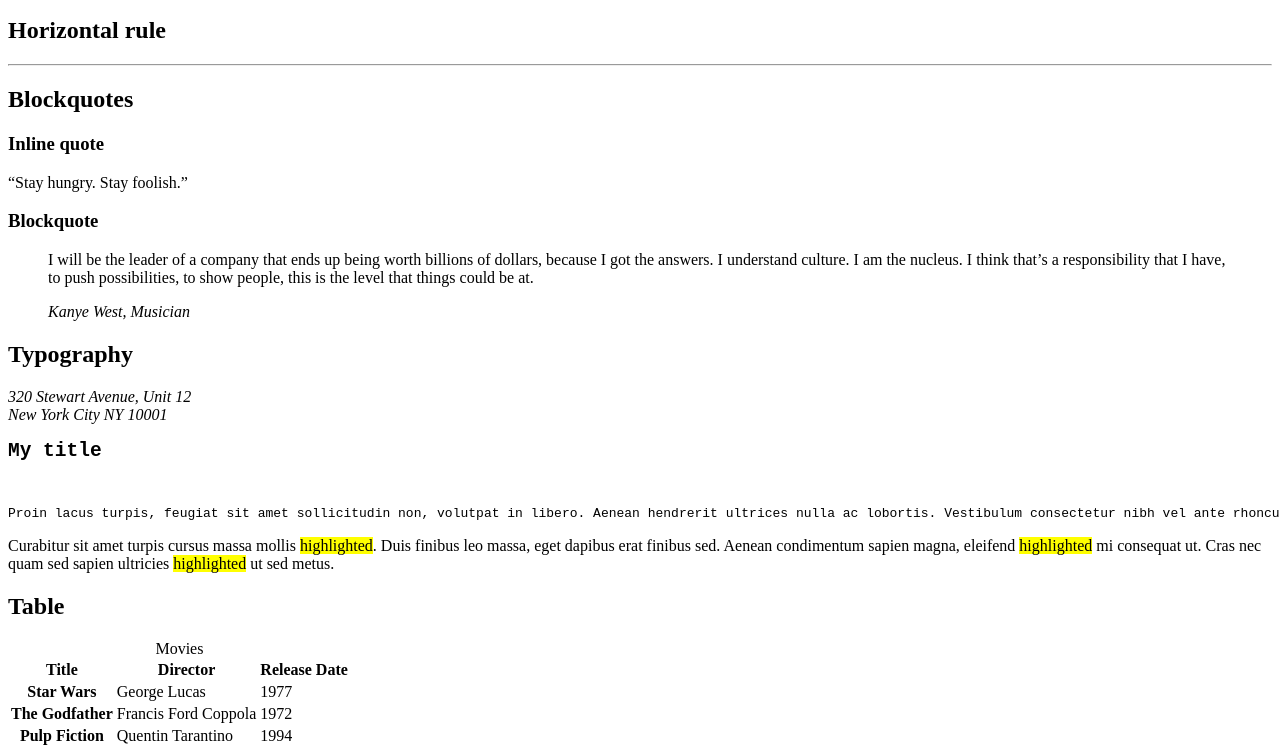
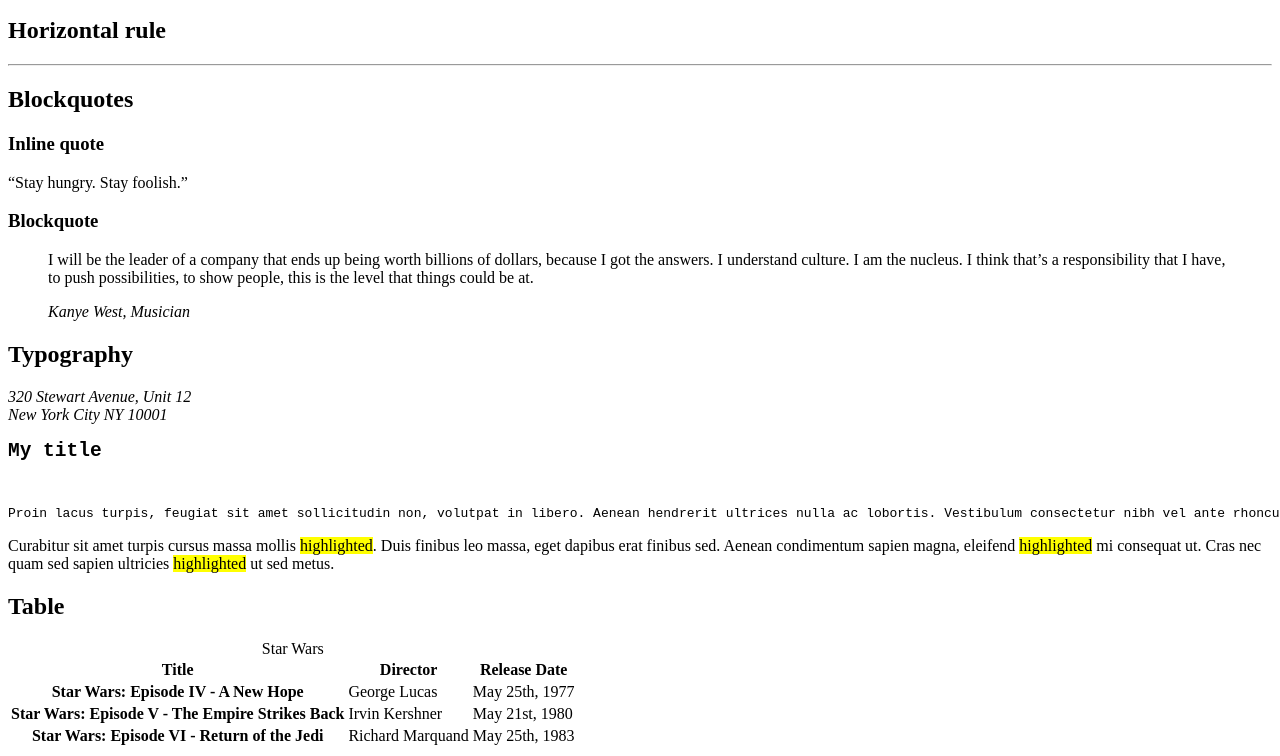
Before and after one commit to 13865-commits/holbertonschool-web_front_end, a plain HTML site: page html_advanced/33-styleguide.html in a window 1280 px wide. Shown: the part 931-1687 px from the top of the page. Drawn offline with Linux system fonts and the light colour scheme.

Commit message:
33. styleguide table section final fix

```diff
--- a/html_advanced/33-styleguide.html
+++ b/html_advanced/33-styleguide.html
@@ -110,7 +110,7 @@
           <h2>Table</h2>
         </header>
         <table>
-          <caption>Movies</caption>
+          <caption>Star Wars</caption>
           <thead>
             <tr>
               <th scope="col">Title</th>
@@ -120,19 +120,19 @@
           </thead>
           <tbody>
             <tr>
-              <th scope="row">Star Wars</th>
+              <th scope="row">Star Wars: Episode IV - A New Hope</th>
               <td>George Lucas</td>
-              <td>1977</td>
+              <td>May 25th, 1977</td>
             </tr>
             <tr>
-              <th scope="row">The Godfather</th>
-              <td>Francis Ford Coppola</td>
-              <td>1972</td>
+              <th scope="row">Star Wars: Episode V - The Empire Strikes Back</th>
+              <td>Irvin Kershner</td>
+              <td>May 21st, 1980</td>
             </tr>
             <tr>
-              <th scope="row">Pulp Fiction</th>
-              <td>Quentin Tarantino</td>
-              <td>1994</td>
+              <th scope="row">Star Wars: Episode VI - Return of the Jedi</th>
+              <td>Richard Marquand</td>
+              <td>May 25th, 1983</td>
             </tr>
           </tbody>
         </table>
```
